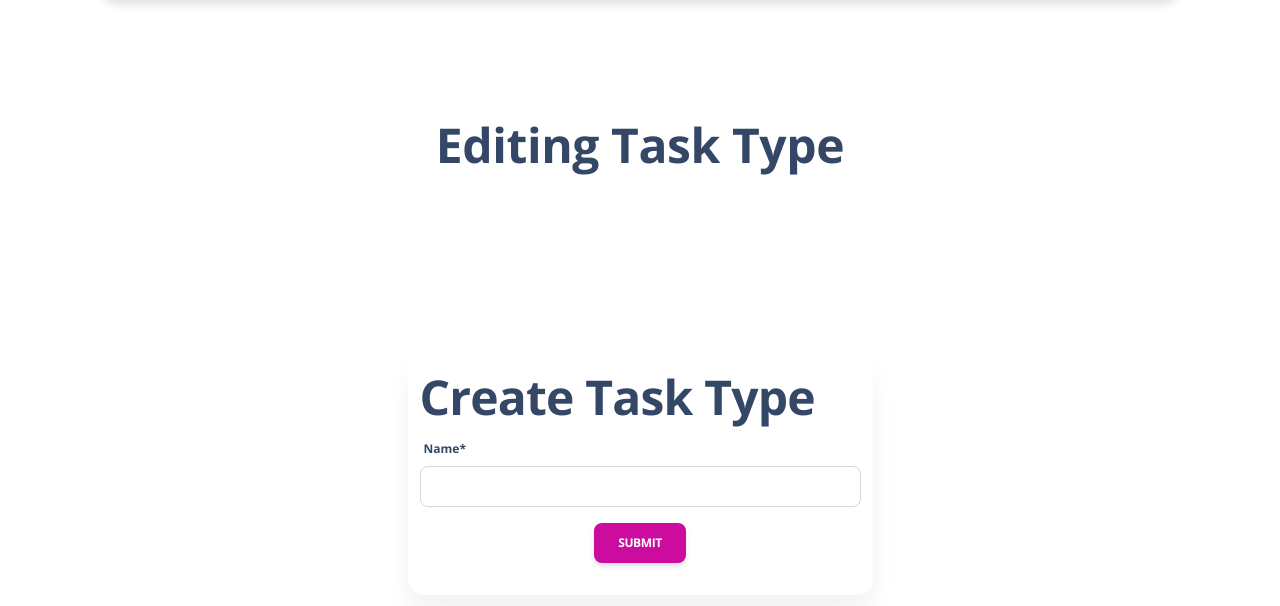
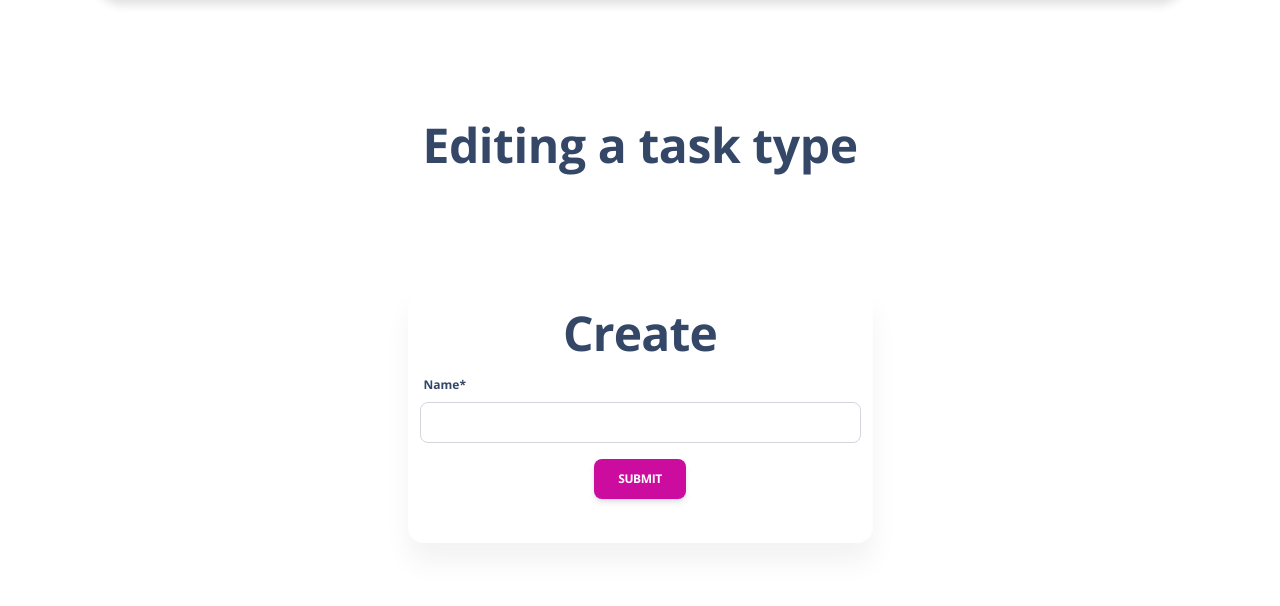
Before and after one commit to MatsalakO/it-company-task-manager, a Django app: page /task-types/create/ in a window 1280 px wide. Shown: the part 73-679 px from the top of the page. Run offline with Django 5.2, Linux system fonts and the light colour scheme; the visitor is signed in with stand-in values (Sample User, id 1); some libraries are stand-ins or nearby versions.

Commit message:
Change templates and change DEBUG status

```diff
--- a/task_manager/settings.py
+++ b/task_manager/settings.py
@@ -27,9 +27,9 @@
 SECRET_KEY = os.environ["SECRET_KEY"]
 
 # SECURITY WARNING: don't run with debug turned on in production!
-DEBUG = os.environ.get("DJANGO_DEBUG", "") != False
+DEBUG = os.environ.get("DJANGO_DEBUG", "") != "False"
 
-ALLOWED_HOSTS = ["task-manager-b0me.onrender.com"]
+ALLOWED_HOSTS = ["127.0.0.1", "task-manager-b0me.onrender.com"]
 
 # Application definition
 
--- a/templates/manager/index.html
+++ b/templates/manager/index.html
@@ -48,7 +48,7 @@
           <div class="row">
             <div class="col-md-4 position-relative">
               <div class="p-3 text-center">
-                <h1 class="text-gradient text-primary"><span id="state1" countTo={{ num_task_type }}></span>+</h1>
+                <h1 class="text-gradient text-primary"><span id="state1" countTo={{ num_task_type }}></span> +</h1>
                 <h5 class="mt-3">Task Types</h5>
                 <p class="text-sm">Task types offer an efficient categorization system, allowing seamless organization and prioritization within the Task Manager app.</p>
               </div>
@@ -56,7 +56,7 @@
             </div>
             <div class="col-md-4 position-relative">
               <div class="p-3 text-center">
-                <h1 class="text-gradient text-primary"><span id="state2" countTo={{ num_workers }}></span>+</h1>
+                <h1 class="text-gradient text-primary"><span id="state2" countTo={{ num_workers }}></span> +</h1>
                 <h5 class="mt-3">Workers</h5>
                 <p class="text-sm">Workers form the backbone of productivity, contributing their skills and dedication to accomplish tasks efficiently within any organization.</p>
               </div>
@@ -64,7 +64,7 @@
             </div>
             <div class="col-md-4">
               <div class="p-3 text-center">
-                <h1 class="text-gradient text-primary" id="state3" countTo={{ num_tasks }}>+</h1>
+                <h1 class="text-gradient text-primary"><span id="state3" countTo={{ num_tasks }}></span> +</h1>
                 <h5 class="mt-3">Tasks</h5>
                 <p class="text-sm">Tasks serve as actionable milestones, guiding the path toward achieving goals and objectives within any project or workflow.</p>
               </div>
--- a/templates/manager/position_confirm_delete.html
+++ b/templates/manager/position_confirm_delete.html
@@ -4,7 +4,7 @@
   <section class="pt-3 pb-4" id="count-stats">
     <div class="container">
       <div class="row justify-content-center">
-        <div class="col-lg-5 z-index-5 border-radius-xl mt-n10 mx-auto py-3 blur shadow-blur">
+        <div class="col-lg-5 z-index-5 border-radius-xl mt-n12 mx-auto py-3 blur shadow-blur">
           <form action="" method="post">
             {% csrf_token %}
             <div class="text-center">
--- a/templates/manager/position_form.html
+++ b/templates/manager/position_form.html
@@ -1,12 +1,12 @@
 {% extends "layouts/base_sections.html" %}
 {% load crispy_forms_filters %}
 {% block content %}
-{% include "includes/page_header.html" with page_title="Editing Position" %}
+{% include "includes/page_header.html" with page_title="Editing a position" %}
   <section class="pt-3 pb-4" id="count-stats">
     <div class="container">
       <div class="row justify-content-center">
-        <div class="col-lg-5 z-index-5 border-radius-xl mt-n10 mx-auto py-3 blur shadow-blur">
-          <h1>{{ object|yesno:"Update,Create" }} Position</h1>
+        <div class="col-lg-5 z-index-5 border-radius-xl mt-n12 mx-auto py-3 blur shadow-blur">
+          <h1 class="row justify-content-center">{{ object|yesno:"Update,Create" }}</h1>
           <form action="" method="post" novalidate>
             {% csrf_token %}
             {{ form|crispy }}
--- a/templates/manager/position_list.html
+++ b/templates/manager/position_list.html
@@ -3,10 +3,10 @@
 {% load crispy_forms_filters %}
 {% block content %}
   {% include 'includes/page_header.html' with page_title="Positions" %}
-  <section class="pt-3 pb-4" id="count-stats">
+  <section>
     <div class="container">
       <div class="row">
-        <div class="col-lg-6 z-index-5 border-radius-xl mt-n10 mx-auto py-3 blur shadow-blur">
+        <div class="col-lg-6 z-index-7 border-radius-xl mt-n12 mx-auto py-3 blur shadow-blur">
           <div class="row">
             <form method="get" action="" class="form-inline">
               <div class="input-group justify-content-xl-center">
--- a/templates/manager/task_form.html
+++ b/templates/manager/task_form.html
@@ -1,12 +1,12 @@
 {% extends "layouts/base_sections.html" %}
 {% load crispy_forms_filters %}
 {% block content %}
-{% include "includes/page_header.html" with page_title="Editing Task" %}
+{% include "includes/page_header.html" with page_title="Editing a task" %}
   <section class="pt-3 pb-4" id="count-stats">
     <div class="container">
       <div class="row justify-content-center">
-        <div class="col-lg-5 z-index-5 border-radius-xl mt-n10 mx-auto py-3 blur shadow-blur">
-          <h1>{{ object|yesno:"Update,Create" }} Task</h1>
+        <div class="col-lg-5 z-index-5 border-radius-xl mt-n12 mx-auto py-3 blur shadow-blur">
+          <h1 class="row justify-content-center">{{ object|yesno:"Update,Create" }}</h1>
           <form action="" method="post" novalidate>
             {% csrf_token %}
             {{ form|crispy }}
--- a/templates/manager/task_list.html
+++ b/templates/manager/task_list.html
@@ -6,7 +6,7 @@
   <section class="pt-3 pb-4" id="count-stats">
     <div class="container">
       <div class="row">
-        <div class="col-lg-7 z-index-5 border-radius-xl mt-n10 mx-auto py-3 blur shadow-blur">
+        <div class="col-lg-7 z-index-5 border-radius-xl mt-n12 mx-auto py-3 blur shadow-blur">
           <div class="row">
             <form method="get" action="" class="form-inline">
               <div class="input-group justify-content-xl-center">
--- a/templates/manager/tasktype_confirm_delete.html
+++ b/templates/manager/tasktype_confirm_delete.html
@@ -4,7 +4,7 @@
   <section class="pt-3 pb-4" id="count-stats">
     <div class="container">
       <div class="row justify-content-center">
-        <div class="col-lg-5 z-index-5 border-radius-xl mt-n10 mx-auto py-3 blur shadow-blur">
+        <div class="col-lg-5 z-index-5 border-radius-xl mt-n12 mx-auto py-3 blur shadow-blur">
           <form action="" method="post">
             {% csrf_token %}
             <div class="text-center">
--- a/templates/manager/tasktype_form.html
+++ b/templates/manager/tasktype_form.html
@@ -2,12 +2,12 @@
 {% load static %}
 {% load crispy_forms_filters %}
 {% block content %}
-  {% include "includes/page_header.html" with page_title="Editing Task Type" %}
+  {% include "includes/page_header.html" with page_title="Editing a task type" %}
   <section class="pt-3 pb-4" id="count-stats">
     <div class="container">
       <div class="row justify-content-center">
-        <div class="col-lg-5 z-index-5 border-radius-xl mt-n10 mx-auto py-3 blur shadow-blur">
-          <h1>{{ object|yesno:"Update,Create" }} Task Type</h1>
+        <div class="col-lg-5 z-index-5 border-radius-xl mt-n12 mx-auto py-3 blur shadow-blur">
+          <h1 class="row justify-content-center">{{ object|yesno:"Update,Create" }}</h1>
           <form action="" method="post" novalidate>
             {% csrf_token %}
             {{ form|crispy }}
--- a/templates/manager/worker_form.html
+++ b/templates/manager/worker_form.html
@@ -6,7 +6,7 @@
   <section class="pt-3 pb-4" id="count-stats">
     <div class="container">
       <div class="row justify-content-center">
-        <div class="col-lg-9 z-index-5 border-radius-xl mt-n10 mx-auto py-3 blur shadow-blur">
+        <div class="col-lg-9 z-index-5 border-radius-xl mt-n12 mx-auto py-3 blur shadow-blur">
           <form action="" method="post" novalidate>
             {% csrf_token %}
             {{ form|crispy }}
```
